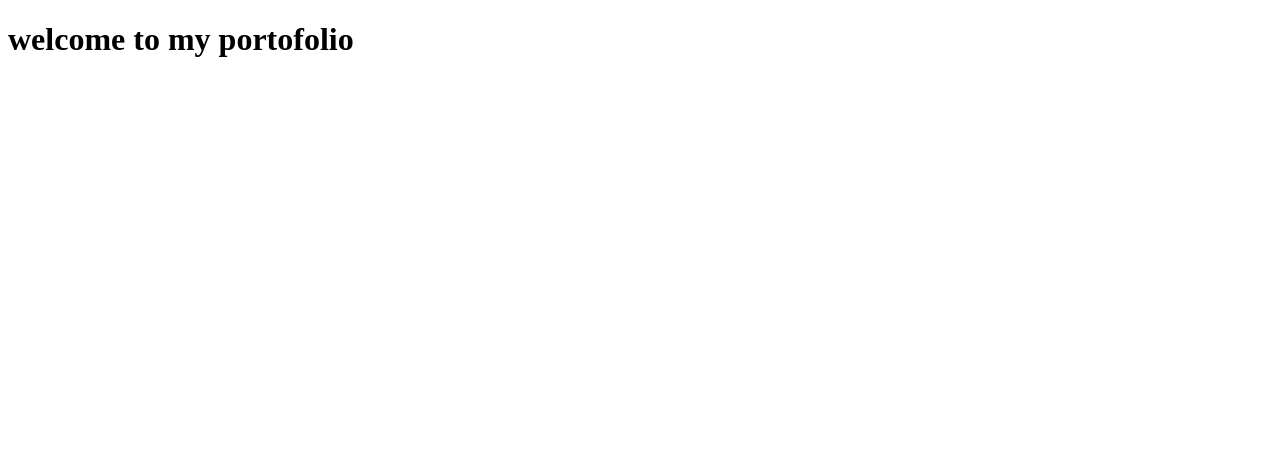
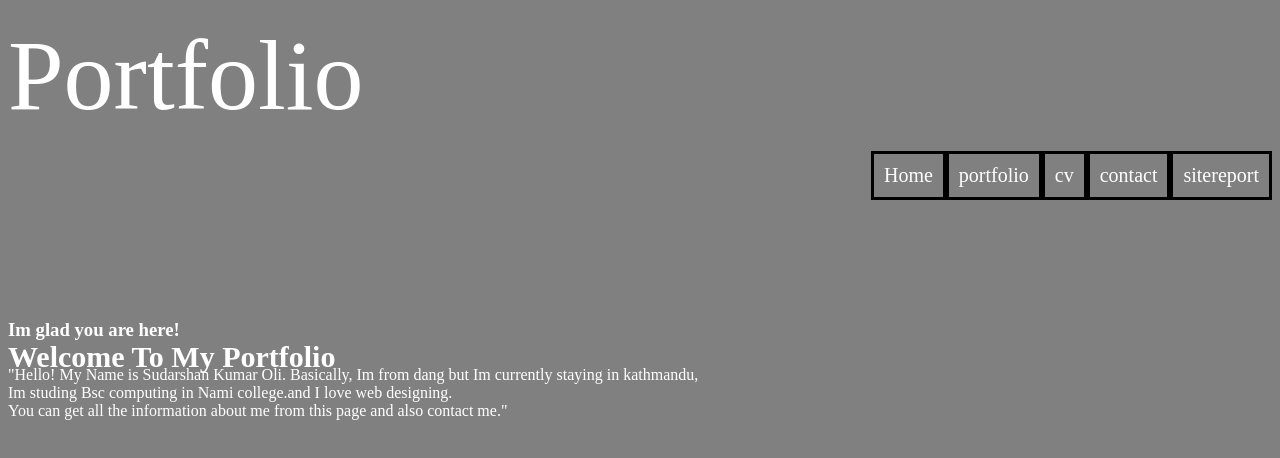
Before and after one commit to sudarshankuma/WEB2, a plain HTML site: page index.html in a window 1280 px wide. Drawn offline with Linux system fonts and the light colour scheme.

Commit message:
homepage

```diff
--- a/index.html
+++ b/index.html
@@ -1,8 +1,29 @@
-<!DOCTYPE HTML>
+<!DOCTYPE >
 <html>
-<head><title>my new website</title>
+<head><title>sudarshan kumar oli</title>
+	<link rel="stylesheet" type="text/css" href="style.css">
 	</head>
 	<body>
-		<h1>welcome to my portofolio</h1>
-	</body>
+		<header><hl>Portfolio</hl></header>
+
+	<nav>
+
+		<br><a href="sitereport.html">sitereport</a>
+		<a href="contact.html">contact</a>
+		<a href="cv.html"> cv</a>
+		<a href="portfolio.html">portfolio</a>
+		<a href="home.html">Home</a>
+
+	</nav>
+	<div class="h-text">
+		<h1>Welcome To My Portfolio </h1>
+		<h3>Im glad you are here!</h3>
+		<p>"Hello! My Name is Sudarshan Kumar Oli. Basically, Im from dang but Im currently staying in kathmandu,<br>Im studing Bsc computing in Nami college.and I love web designing.<br>You can get all the information about me from this page and also contact me."</p>
+
+			</div>
+
+
+</body>
+
+
 	</html>
--- /dev/null
+++ b/style.css
@@ -0,0 +1,50 @@
+
+header{
+color:white;
+font-size:100px;
+padding-top:10px;
+}
+
+body{
+	background-color:gray;
+}
+nav a{
+	color:white;
+	padding:10px;
+	float:right;
+	text-decoration: none;
+	font-size: 20px;
+	border:solid black;
+}
+nav a:hover{
+	background-color:white;
+	color:black;
+}
+.h-text h1{
+	color:white;
+font-size:30px;
+
+position:absolute;
+	top:40%;
+
+}
+.h-text h3{
+	color:white;
+	position:absolute;
+	top:300px;
+
+
+}
+.h-text p{
+	color:white;
+	position:absolute;
+
+	top:350px;
+}
+.h-text h2{
+	color:black;
+	position:absolute;
+
+	top:500px;
+	font-size:30px;
+}
```
Also changed, not shown: contact.html (added), cv.html (added), home.html (added), portfoli.html (added), portfolio.html (added), sitereport.html (added).
